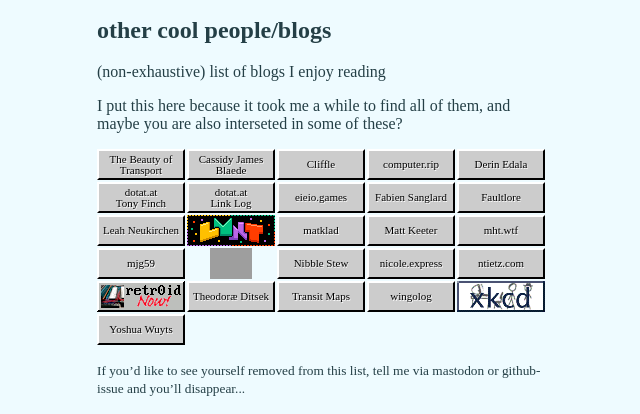
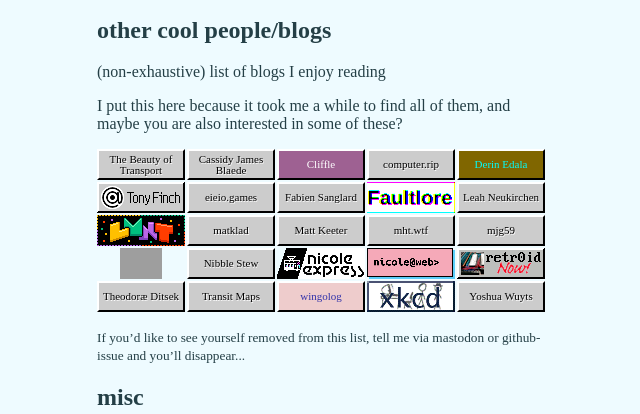
Before and after one commit to nleanba/website, a plain HTML site: page img/88x31/index.html in a window 1280 px wide. Shown: the part 451-865 px from the top of the page, without its empty margins (318-958 px from the left). Drawn offline with Linux system fonts and the light colour scheme; grey boxes are pictures that could not be loaded.

Commit message:
drew some badges

```diff
--- a/img/88x31/index.html
+++ b/img/88x31/index.html
@@ -23,7 +23,7 @@
     <a href="https://github.com/nleanba/website"><img alt="Powered by Microsoft GithubPages" src="/img/88x31/zeus-gh-pages.png"></a>
   </div>
   <p> Feel free to use the first badge if you want to link to me :]
-  <p> If you wan’t to use any of the other badges, please note that most of them aren’t mine – check this pages’ html for more details.
+  <p> If you want to use any of the other badges, please note that most of them aren’t mine – check this pages’ html for more details.
   <!-- Only the badges with nleanba-names are made by me. You may reuse _those_ freely. For the others, check their sources first. -->
   <h2>me</h2>
   <p> Places on the internet I exist at:
@@ -39,18 +39,17 @@
   </div>
   <h2>other cool people/blogs</h2>
   <p> (non-exhaustive) list of blogs I enjoy reading
-  <p> I put this here because it took me a while to find all of them, and maybe you are also interseted in some of these?
+  <p> I put this here because it took me a while to find all of them, and maybe you are also interested in some of these?
   <div class="badges">
     <a href="https://thebeautyoftransport.com/" class="badge">The Beauty of Transport</a>
     <a href="https://cassidyjames.com/" class="badge">Cassidy James Blaede</a>
-    <a href="https://cliffle.com/" class="badge">Cliffle</a>
+    <a href="https://cliffle.com/" class="badge" style="background: #9e6192; color: #ffffff; text-shadow:none;">Cliffle</a>
     <a href="https://computer.rip/" class="badge">computer.rip</a>
-    <a href="https://derinstories.com/" class="badge">Derin Edala</a>
-    <a href="https://dotat.at/" class="badge">dotat.at<br>Tony Finch</a>
-    <a href="https://dotat.at/:/" class="badge">dotat.at<br>Link Log</a>
+    <a href="https://derinstories.com/" class="badge" style="background: #806600; color: #00fefd; text-shadow: none;">Derin Edala</a>
+    <a href="https://dotat.at/"><img alt="Tony Finch" src="/img/88x31/dotat.png"></a><!-- yes, I made this button. icon to iconic for me to not show it -->
     <a href="https://eieio.games/" class="badge">eieio.games</a>
     <a href="https://fabiensanglard.net/" class="badge">Fabien Sanglard</a>
-    <a href="https://faultlore.com/" class="badge">Faultlore</a>
+    <a href="https://faultlore.com/"><img alt="Faultlore" src="/img/88x31/faultlore.png"></a><!-- yes, I made this button -->
     <a href="https://leahneukirchen.org/" class="badge">Leah Neukirchen</a>
     <a href="https://lmnt.me/"><img alt="LMNT" src="/img/88x31/lmnt-lmnt.gif"></a>
     <a href="https://matklad.github.io/" class="badge">matklad</a>
@@ -59,12 +58,12 @@
     <a href="https://mjg59.dreamwidth.org/" class="badge">mjg59</a>
     <a href="https://moonbase.lgbt"><img alt="Moonbase Dot LGBT" src="https://moonbase.lgbt/88x31/moonbase.gif"></a>
     <a href="https://nibblestew.blogspot.com/" class="badge">Nibble Stew</a>
-    <a href="https://nicole.express/" class="badge">nicole.express</a>
-    <a href="https://ntietz.com/" class="badge">ntietz.com</a>
+    <a href="https://nicole.express/"><img alt="nicole express" src="/img/88x31/nicole-express.png"></a><!-- yes I made this one. logo too cool for me not to show it -->
+    <a href="https://ntietz.com/"><img alt="nicole@web>" src="/img/88x31/ntietz.gif"></a><!-- yes, I made this button -->
     <a href="https://www.da.vidbuchanan.co.uk/"><img alt="retr0id Now!" src="/img/88x31/retr0id.gif"></a>
     <a href="https://theoditsek.wordpress.com/" class="badge">Theodoræ Ditsek</a>
     <a href="https://transitmap.net/" class="badge">Transit Maps</a>
-    <a href="https://wingolog.org/" class="badge">wingolog</a>
+    <a href="https://wingolog.org/" class="badge" style="background: #eecccc; color: #3333aa; text-shadow: none;">wingolog</a>
     <a href="https://xkcd.com/"><img alt="xkcd" src="/img/88x31/zeus-xkcd.png"></a>
     <a href="https://yoshuawuyts.com/" class="badge">Yoshua Wuyts</a>
   </div>
--- a/index.css
+++ b/index.css
@@ -117,7 +117,7 @@ pre {
   }
 
   &:active {
-    border-style: inset;
+    border-color: black white white black;
   }
 }
 
```
Also changed, not shown: index.html (+3 -3 lines), img/88x31/dotat.png (added), img/88x31/faultlore.png (added), img/88x31/nicole-express.png (added), img/88x31/ntietz.gif (added).
